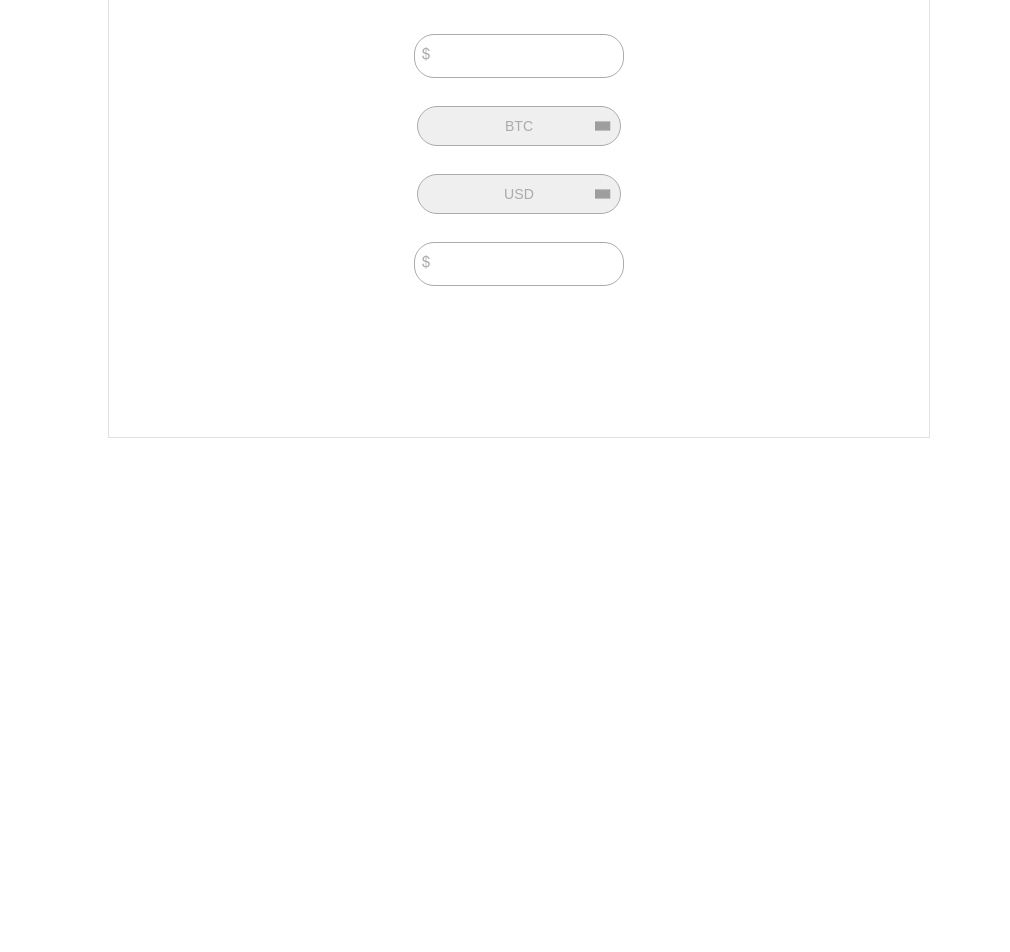
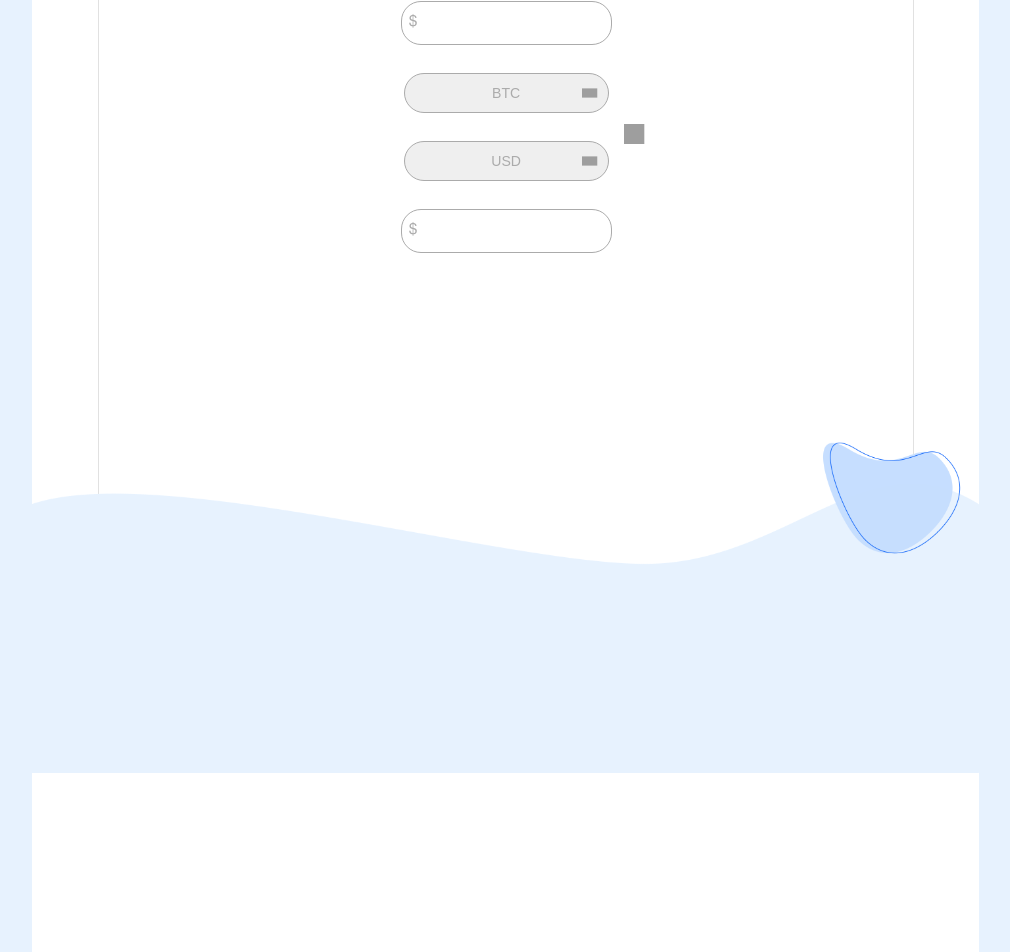
Before and after one commit to julianjjo/plink-front, an Angular app: page / in a window 1280 px wide. Shown: the part 340-1292 px from the top of the page, without its empty margins (122-1132 px from the left). Before the commit the page ends 800 px from the top, so only its background shows below. Built offline with nearby package versions, Linux system fonts and the light colour scheme; grey boxes are pictures that could not be loaded.

Commit message:
organizar footer

```diff
--- a/src/app/app.component.html
+++ b/src/app/app.component.html
@@ -1,4 +1,8 @@
-<div class="container-body">
-  <app-navbar></app-navbar>
-  <app-exchange-coin></app-exchange-coin>
+
+<div class="main-container">
+  <div class="body-container">
+    <app-navbar></app-navbar>
+    <app-exchange-coin></app-exchange-coin>
+  </div>
+  <footer class="footer"></footer>
 </div>
--- a/src/app/app.component.scss
+++ b/src/app/app.component.scss
@@ -4,11 +4,37 @@
   font-family: Helvetica, Arial;
 }
 
-.container-body{
-  width: 64%;
-  left: 18%;
-  top: 10%;
+.body-container{
+  background: $white;
+  width: 86%;
   height: 87%;
-  position:absolute;
   border: 1px solid $light_gray;
+  margin-left: 7%;
+  margin-top: 5%;
+  z-index: 1;
+  padding-bottom: 40vh;
 }
+
+.main-container{
+  width: 74%;
+  margin-left: 12%;
+  background: $white;
+  overflow: auto;
+  z-index: 0;
+}
+
+footer{
+  position: relative;
+  margin-top: -20vh;
+  bottom: 0;
+  z-index: 1;
+  background-image: url("../assets/img/footer.png");
+  background-repeat: no-repeat;
+  background-size: contain;
+  height: 75vh;
+  width: 100%;
+}
+
+body{
+  background: $light_purple;
+}
--- a/src/app/app.component.ts
+++ b/src/app/app.component.ts
@@ -5,6 +5,7 @@ import { Component } from '@angular/core';
   templateUrl: './app.component.html',
   styleUrls: ['./app.component.scss']
 })
+// TODO: Terminar de organizar el footer
 export class AppComponent {
   title = 'Exchange Cryptocurrencies';
 }
--- a/src/app/exchange-coin/exchange-coin.component.html
+++ b/src/app/exchange-coin/exchange-coin.component.html
@@ -1,26 +1,27 @@
 <div class="container-exchange">
   <h1>Realizar cambio</h1>
   <h2>Selecione las monedas</h2>
-  <form>
-    <div class="form-input">
+  <form #formCryptocurrency>
+    <div class="form-input" #amountCryptocurrency>
       <label for="amount-cryptocurrency">$</label>
       <input id="amount-cryptocurrency" type="number">
     </div>
-    <div class="form-input">
-      <span class="arrow"><img class="manImg" src="./src/assets/img/down-arrow.png"></span>
+    <div class="form-input" #typeCryptocurrency>
+      <span class="down-arrow"><img class="img-down-arrow" src="./src/assets/img/down-arrow.png"></span>
       <select name="" id="type-cryptocurrency">
         <option value="BTC">BTC</option>
       </select>
     </div>
-    <div class="form-input">
-      <span class="arrow"><img class="manImg" src="./src/assets/img/down-arrow.png"></span>
+    <div class="form-input" #typeCurrency>
+      <span class="down-arrow"><img class="img-down-arrow" src="./src/assets/img/down-arrow.png"></span>
       <select name="" id="type-currency">
         <option value="USD">USD</option>
       </select>
     </div>
-    <div class="form-input">
+    <div class="form-input" #amountCurrency>
       <label for="amount-currency">$</label>
       <input id="amount-currency"  type="number">
     </div>
   </form>
+  <span class="exchange" #exchange (click)="exchangeCurrency($event)"><img class="img-exchange" src="./src/assets/img/exchange.png"></span>
 </div>
--- a/src/app/exchange-coin/exchange-coin.component.scss
+++ b/src/app/exchange-coin/exchange-coin.component.scss
@@ -13,7 +13,6 @@
     font-size: 24px;
     margin-bottom: 32px;
     color: $light_gray;
-  }
   }
 
   .form-input {
@@ -72,12 +71,23 @@
       box-shadow: 0 0 10px #719ECE;
     }
 
-  span{
+    .down-arrow {
       position: absolute;
       transform: translate(13.5vw, 1.4vh) scale(.60);
-    img{
+      .img-down-arrow{
         width: 2vw;
         height: 2vh;
       }
     }
   }
+}
+
+span.exchange {
+  position: absolute;
+  img.img-exchange{
+    position: absolute;
+    width: 2vw;
+    height: 2vw;
+    transform: translate(9vw, -20vh) scale(.80);
+  }
+}
--- a/src/app/exchange-coin/exchange-coin.component.ts
+++ b/src/app/exchange-coin/exchange-coin.component.ts
@@ -1,4 +1,4 @@
-import { Component, OnInit } from '@angular/core';
+import {Component, ElementRef, OnInit, Renderer2, ViewChild} from '@angular/core';
 
 @Component({
   selector: 'app-exchange-coin',
@@ -6,10 +6,49 @@ import { Component, OnInit } from '@angular/core';
   styleUrls: ['./exchange-coin.component.scss']
 })
 export class ExchangeCoinComponent implements OnInit {
+  @ViewChild('exchange') exchangeButton: ElementRef;
+  @ViewChild('formCryptocurrency') formCryptocurrency: ElementRef;
+  @ViewChild('amountCryptocurrency') amountCryptocurrency: ElementRef;
+  @ViewChild('typeCryptocurrency') typeCryptocurrency: ElementRef;
+  @ViewChild('typeCurrency') typeCurrency: ElementRef;
+  @ViewChild('amountCurrency') amountCurrency: ElementRef;
 
-  constructor() { }
+  constructor(private renderer: Renderer2) { }
 
   ngOnInit() {
   }
 
+  exchangeCurrency($event: MouseEvent) {
+    this.changeOrderElementsForm();
+  }
+
+  changeOrderElementsForm() {
+    if (this.formCryptocurrency.nativeElement.children[0] !== this.amountCurrency.nativeElement){
+      this.currenciesElements();
+      this.cryptocurrenciesElements();
+    } else {
+      this.cryptocurrenciesElementsInvert();
+      this.currenciesElementsInvert();
+    }
+  }
+
+  currenciesElements() {
+    this.renderer.appendChild(this.formCryptocurrency.nativeElement, this.amountCurrency.nativeElement);
+    this.renderer.appendChild(this.formCryptocurrency.nativeElement, this.typeCurrency.nativeElement);
+  }
+
+  currenciesElementsInvert() {
+    this.renderer.appendChild(this.formCryptocurrency.nativeElement, this.typeCurrency.nativeElement);
+    this.renderer.appendChild(this.formCryptocurrency.nativeElement, this.amountCurrency.nativeElement);
+  }
+
+  cryptocurrenciesElements() {
+    this.renderer.appendChild(this.formCryptocurrency.nativeElement, this.typeCryptocurrency.nativeElement);
+    this.renderer.appendChild(this.formCryptocurrency.nativeElement, this.amountCryptocurrency.nativeElement);
+  }
+
+  cryptocurrenciesElementsInvert() {
+    this.renderer.appendChild(this.formCryptocurrency.nativeElement, this.amountCryptocurrency.nativeElement);
+    this.renderer.appendChild(this.formCryptocurrency.nativeElement, this.typeCryptocurrency.nativeElement);
+  }
 }
--- a/src/index.html
+++ b/src/index.html
@@ -9,7 +9,6 @@
   <link rel="icon" type="image/x-icon" href="favicon.ico">
 </head>
 <body>
-  <app-root></app-root>
-  <footer class="footer"></footer>
+    <app-root></app-root>
 </body>
 </html>
--- a/src/styles/abstracts/_variables.scss
+++ b/src/styles/abstracts/_variables.scss
@@ -2,3 +2,5 @@ $light_gray: #E1E1E1;
 $gray: #ababab;
 $blue: #0076FF;
 $black_gray: #4A4A4A;
+$light_purple: #E7F2FE;
+$white: #FFFF;
--- a/src/styles/main.scss
+++ b/src/styles/main.scss
@@ -5,3 +5,7 @@
 
 @import "base/reset";
 @import "base/typography";
+
+body{
+  background: $light_purple;
+}
```
Lines whose indentation alone changed are shown as unchanged.
